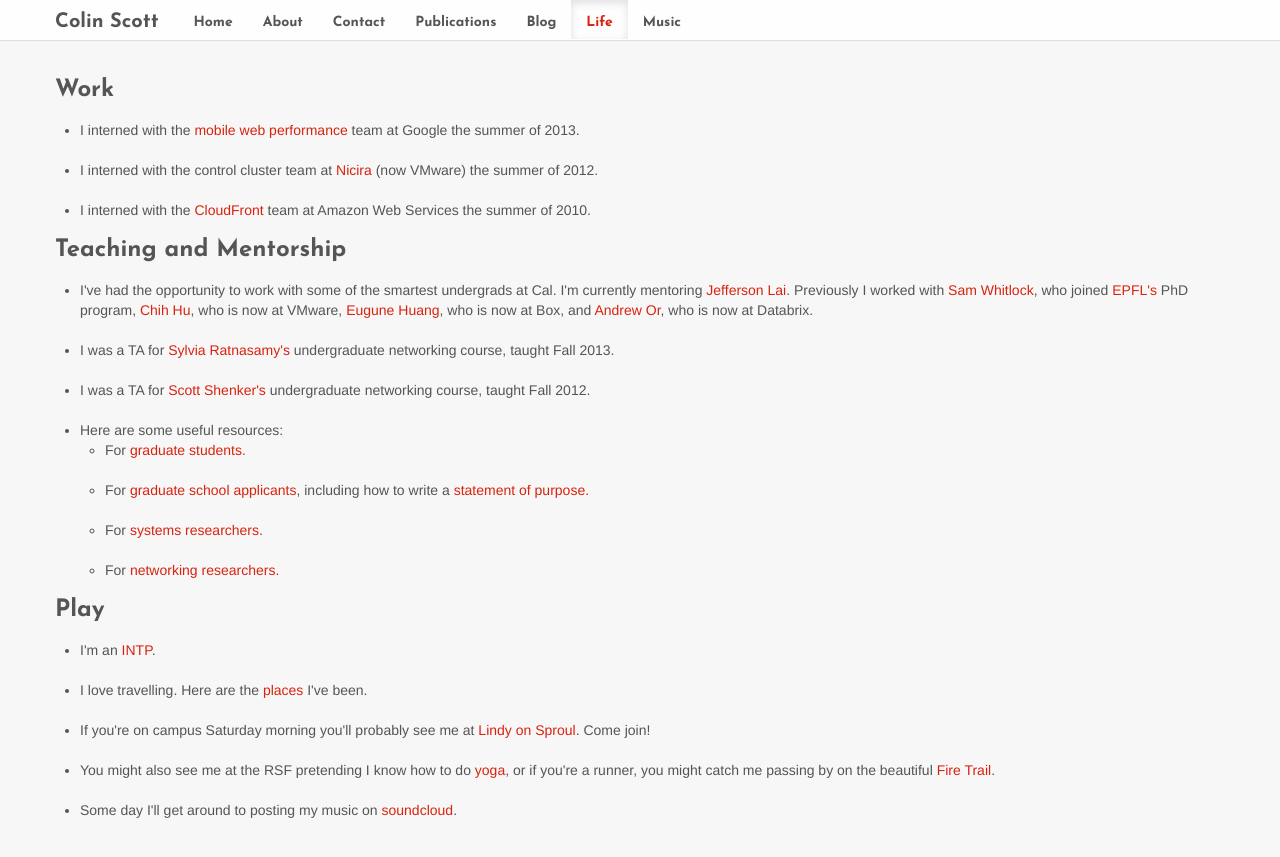
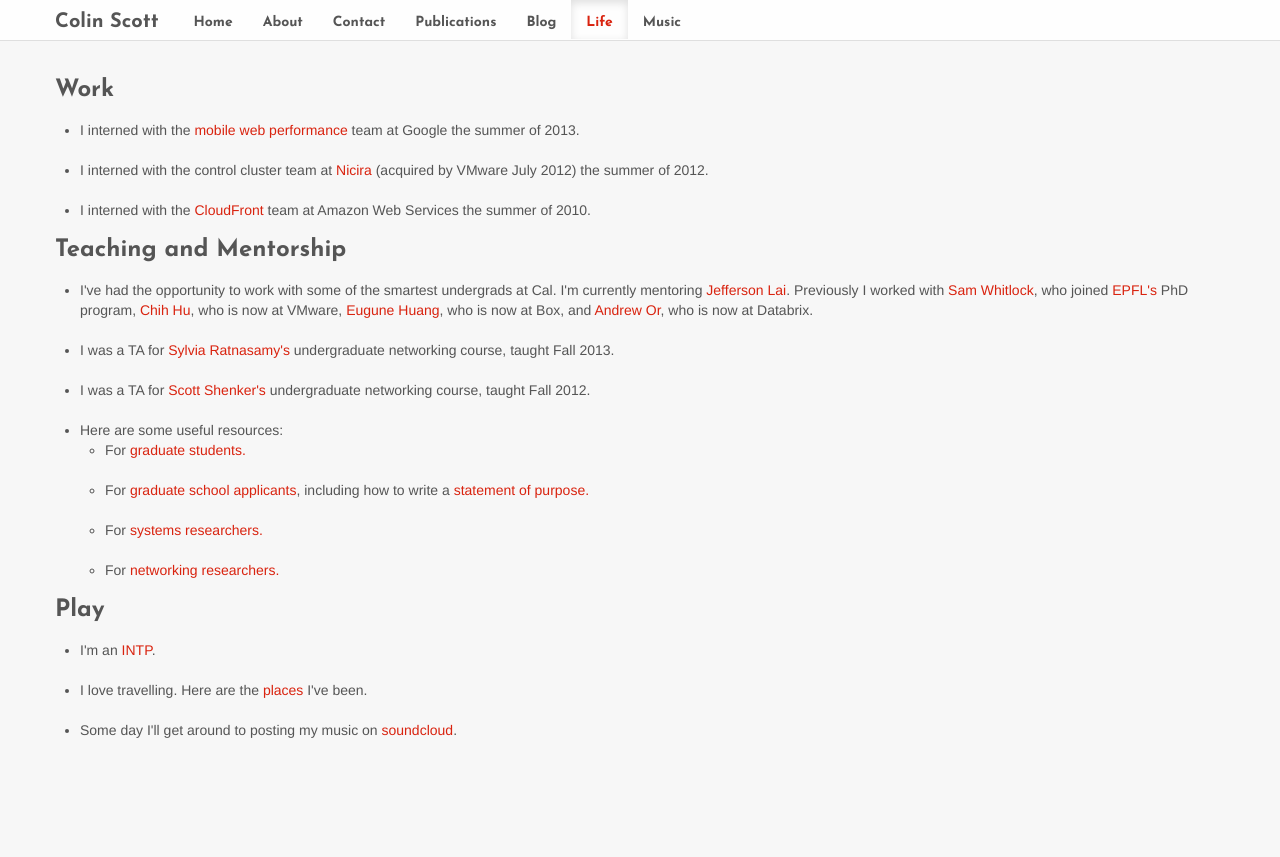
Before and after one commit to colin-scott/personal_website, a Jekyll site: the page built from life.html, in a window 1280 px wide. Shown: the top 857 px of the page. Built offline with Jekyll 4.4.1, drawn with Linux system fonts in a browser that asks for light colours; Markdown is read by kramdown in place of the engine named in the settings.

Commit message:
Minor edits

```diff
--- a/life.html
+++ b/life.html
@@ -15,7 +15,7 @@ description: Random Tidbits
 <br />
 <li>
   I interned with the control cluster team at <a
-      href=http://nicira.com/>Nicira</a> (now VMware) the
+      href=http://nicira.com/>Nicira</a> (acquired by VMware July 2012) the
   summer of 2012.
 </li>
 <br />
@@ -90,6 +90,7 @@ networking course, taught Fall 2012.
   I love travelling. Here are the <a href=http://g.co/maps/knvjt>places</a> I've been.
 </li>
 <br />
+<!--
 <li>If you're on campus Saturday morning you'll probably see me at
 <a href="http://lindyonsproul.com/">Lindy on Sproul</a>. Come join!
 </li>
@@ -101,6 +102,7 @@ beautiful
 <a href="http://recsports.berkeley.edu/facilities/open-rec-schedules/trails/">Fire Trail</a>.
 </li>
 <br />
+-->
 <li>Some day I'll get around to posting my music on <a
     href="https://soundcloud.com/">soundcloud</a>.
 </li>
```
